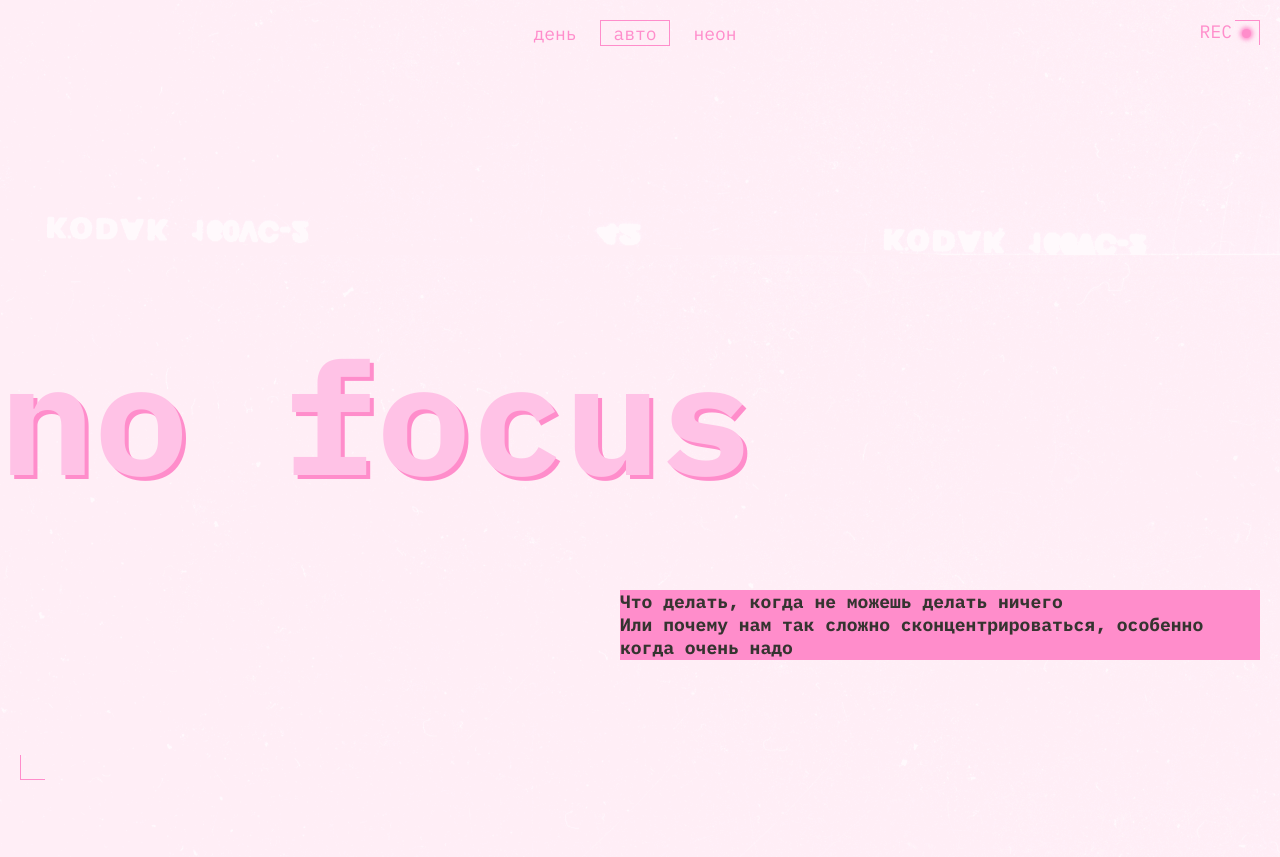
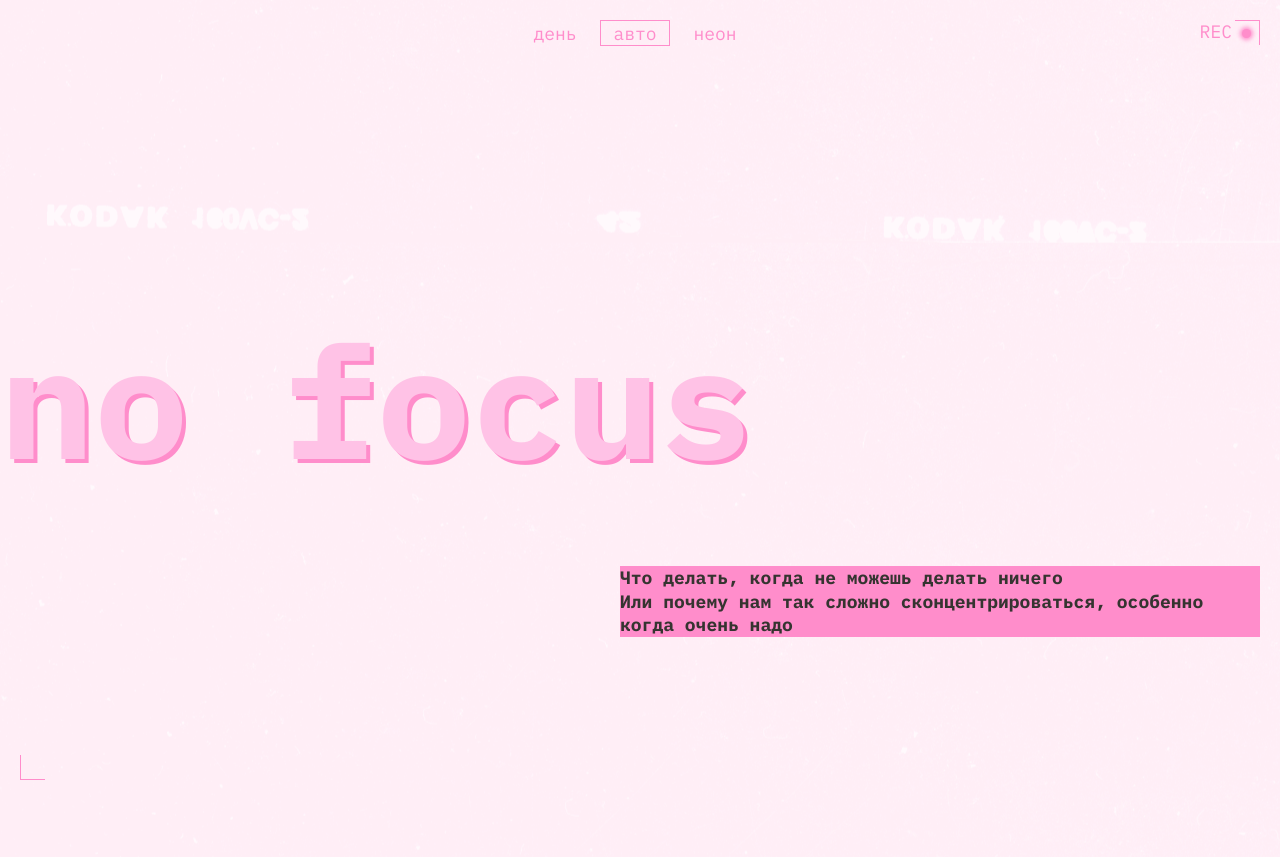
Before and after one commit to PolinaShlyakhova/slozhno-sosredotochitsya-ad, a plain HTML site: page index.html in a window 1280 px wide. Shown: the top 857 px of the page. Drawn offline with Linux system fonts and the light colour scheme.

Commit message:
Исправления

```diff
--- a/styles/style.css
+++ b/styles/style.css
@@ -163,6 +163,10 @@
 /* header для width >= 1024px */
 
 @media (width >= 1024px) {
+  .header__theme-menu {
+    block-size: calc((100vh - 130px) / 2);
+  }
+
   .header__title {
     font-size: var(--title-font-size-desktop);
   }
@@ -180,6 +184,10 @@
     gap: var(--small-gap);
     width: 230px;
     margin: 0 auto;
+  }
+
+  .header__description {
+    block-size: calc((100vh - 130px) / 2);
   }
 }
 
@@ -204,6 +212,7 @@
 }
 
 .main__subtitle {
+  font-size: var(--main-font-size);
   margin-bottom: 10px;
 }
 
```
